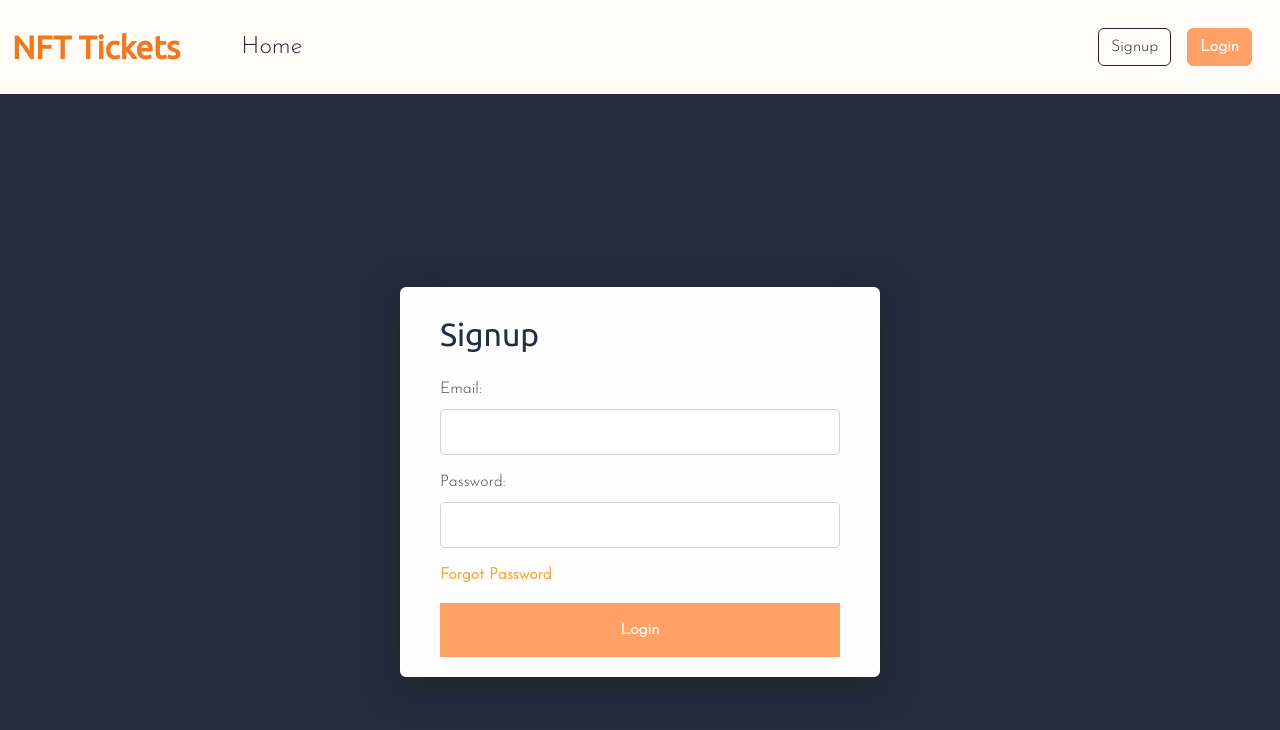
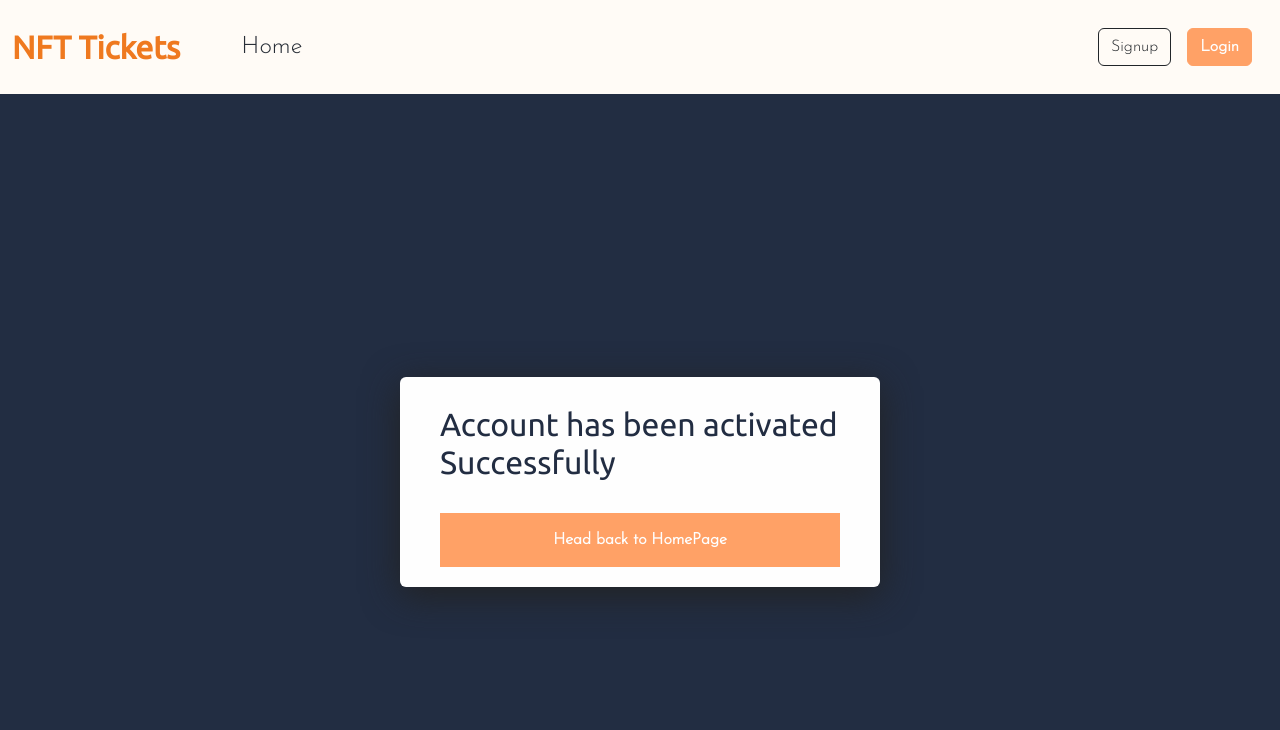
Before and after one commit to mero468/Bitirme-React, a React (Create React App) app: page /activate/1/1 in a window 1280 px wide. Shown: the top 730 px of the page. Built offline with nearby package versions, Linux system fonts and the light colour scheme.

Commit message:
templates added

```diff
--- a/src/App.js
+++ b/src/App.js
@@ -1,16 +1,20 @@
 import {BrowserRouter as Router,Routes, Route} from "react-router-dom";
 import Signup from './pages/Signup/Signup';
 import Login from './pages/Login/Login';
+import Verify from "./pages/verify-success/Verify";
+import Home from "./pages/Home/Home";
 function App() {
   return (
     <Router>
       <Routes>
         <Route path="login" element={<Login />} />
         <Route path="signup" element={<Signup />} />
+        <Route path="/activate/:uid/:token" element = {<Verify/>}/>
         {/* Using path="*"" means "match anything", so this route
                 acts like a catch-all for URLs that we don't have explicit
                 routes for. */}
-        <Route path="*" element={<Login />} />
+        <Route path="*" element={<Home />} />
+        <Route path="" element = {<Home/>}/>
     </Routes>
     </Router>
 
--- /dev/null
+++ b/src/pages/Home/Home.jsx
@@ -0,0 +1,13 @@
+import React from 'react'
+import PropTypes from 'prop-types'
+import { NavBar } from '../../components/NavBar'
+
+const Home = () => {
+  return (
+    <>
+        <NavBar/>
+        <div>Home</div>
+    </>
+  )
+}
+export default Home
--- /dev/null
+++ b/src/pages/verify-success/Verify.jsx
@@ -0,0 +1,24 @@
+import React from 'react'
+import { NavBar } from '../../components/NavBar';
+import { useNavigate } from 'react-router-dom';
+
+const Verify = () => {
+   let navigate = useNavigate();
+
+   return (
+         <>
+         <NavBar/>
+         <div className="wrapper">
+            <div className='form-wrapper'>
+               <h2>Account has been activated Successfully </h2>
+                  <div className='submit'>
+                     <button onClick={()=>{
+                        navigate("/home")
+                     }} className='submit-btn'>Head back to HomePage</button>
+                  </div>
+            </div>
+         </div>
+      </>
+   )
+}
+export default Verify;
```
